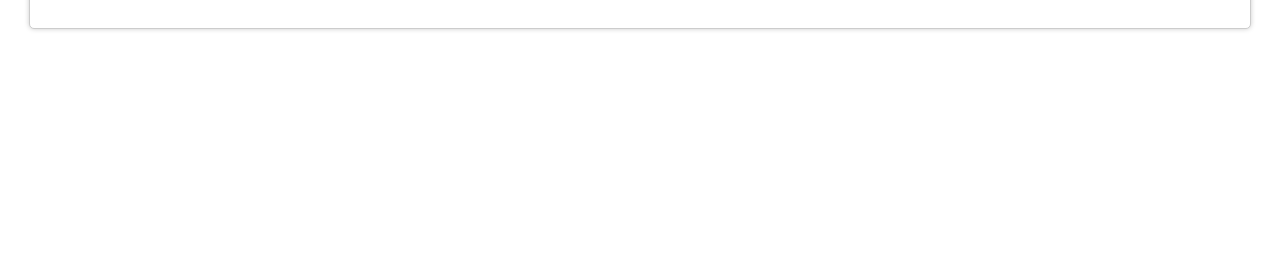
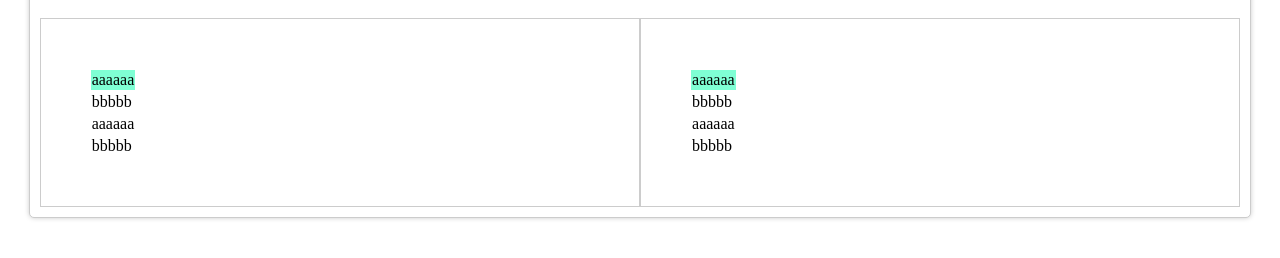
Before and after one commit to correavitor4/front-end-trabalho-do-alessandro, a plain HTML site: page index.html in a window 1280 px wide. Shown: the part 104-362 px from the top of the page. Drawn offline with Linux system fonts and the light colour scheme.

Commit message:
Criação das duas tabelas

```diff
--- a/index.html
+++ b/index.html
@@ -9,6 +9,56 @@
             <div id="header">
                 <h1>My Website</h1>
             </div>
+            <div id="tablesDiv">
+                <div id="queriesTableDiv" class="tab">
+                    <table>
+                        <tr class="queryTableCell">
+                            <td>
+                                aaaaaa
+                            </td>
+                        </tr>
+                        <tr>
+                            <td>
+                                bbbbb
+                            </td>
+                        </tr>
+                        <tr>
+                            <td>
+                                aaaaaa
+                            </td>
+                        </tr>
+                        <tr>
+                            <td>
+                                bbbbb
+                            </td>
+                        </tr>
+                    </table>
+                </div>
+                <div id="resultsTableDiv" class="tab">
+                    <table>
+                        <tr class="queryTableCell">
+                            <td>
+                                aaaaaa
+                            </td>
+                        </tr>
+                        <tr>
+                            <td>
+                                bbbbb
+                            </td>
+                        </tr>
+                        <tr>
+                            <td>
+                                aaaaaa
+                            </td>
+                        </tr>
+                        <tr>
+                            <td>
+                                bbbbb
+                            </td>
+                        </tr>
+                    </table>
+                </div>
+            </div>
         </div>
     </body>
 </html>
--- a/styles.css
+++ b/styles.css
@@ -13,3 +13,20 @@
     width: 100%;
     background-color: red;
 }
+
+#tablesDiv{
+    width: 100%;
+    display: flex;
+}
+
+.queryTableCell{
+    width: 100%;
+    background-color: aquamarine;
+}
+
+.tab{
+    flex:1;
+    padding: 4%;
+    /* background-color: blue; */
+    border: 1.5px solid #ccc;
+}
```
